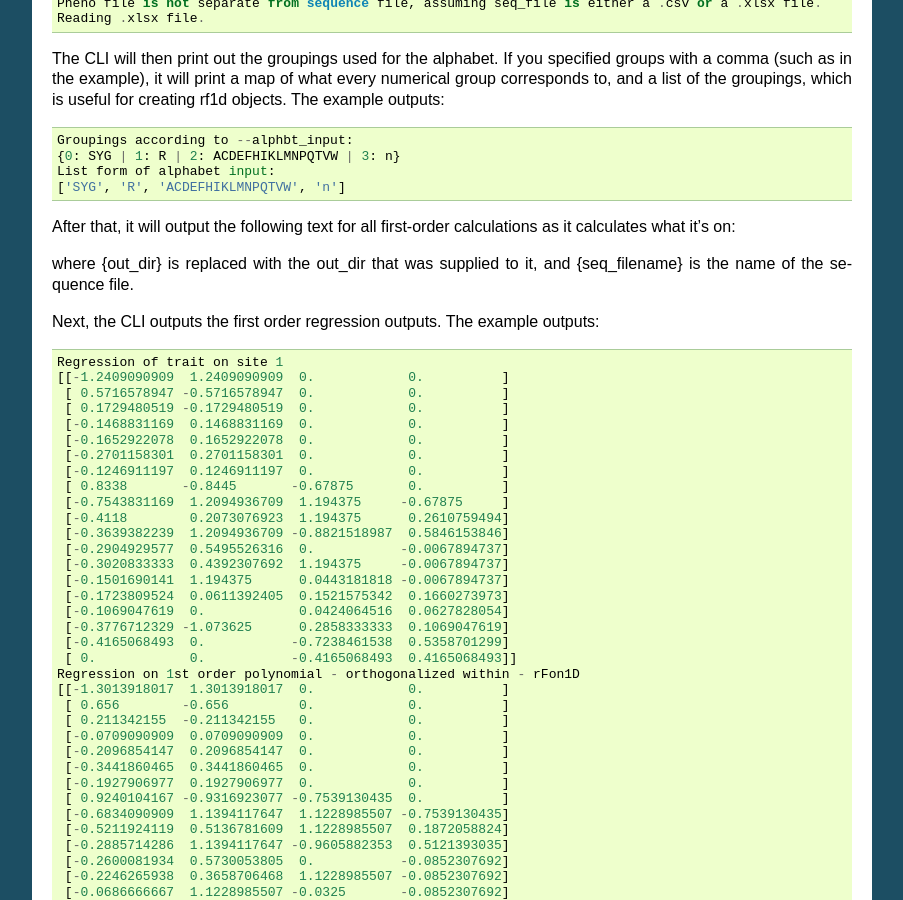
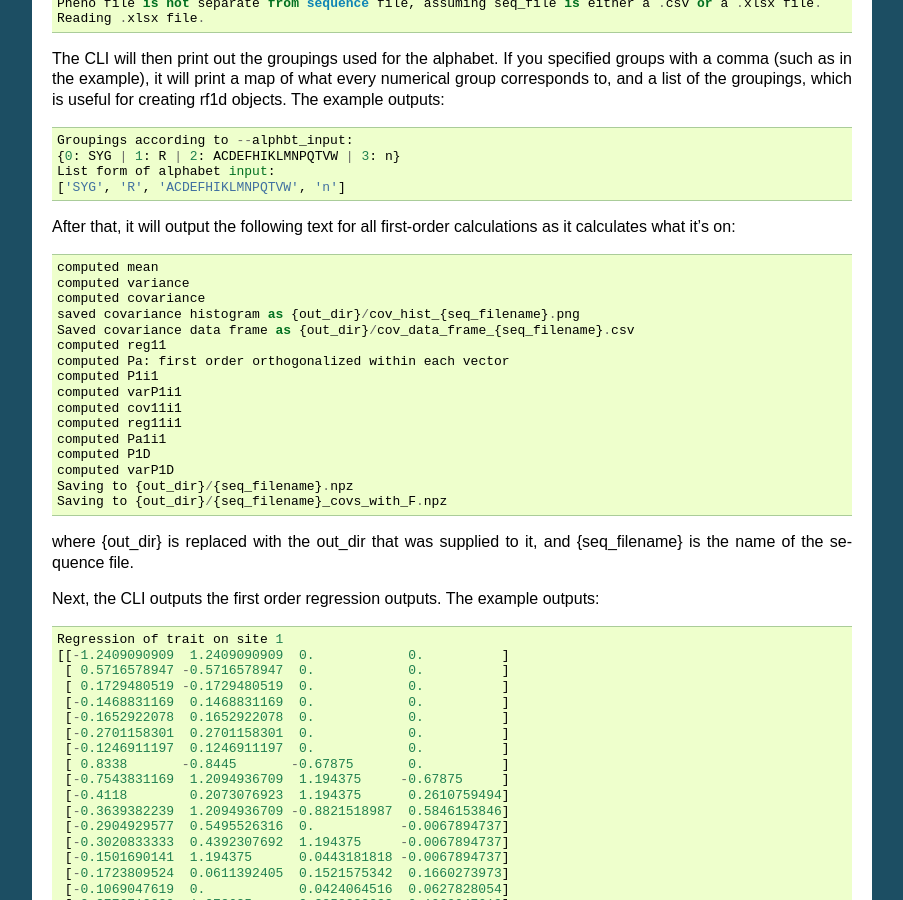
Before and after one commit to snafees/ortho_seqs, a Sphinx documentation site: the page built from docs/source/tutorial.rst, in a window 1280 px wide and 900 px high, scrolled down 3323 px. Shown: the whole window, without its empty margins (198-1101 px from the left). Built offline with Sphinx 7.4.7, drawn with Linux system fonts in a browser that asks for light colours.

Commit message:
Typo in tutorial

```diff
--- a/docs/source/tutorial.rst
+++ b/docs/source/tutorial.rst
@@ -157,7 +157,7 @@ The example outputs:
 
 After that, it will output the following text for all first-order calculations as it calculates what it's on:
 
-.. code-block:
+.. code-block::
 
   computed mean
   computed variance
```
